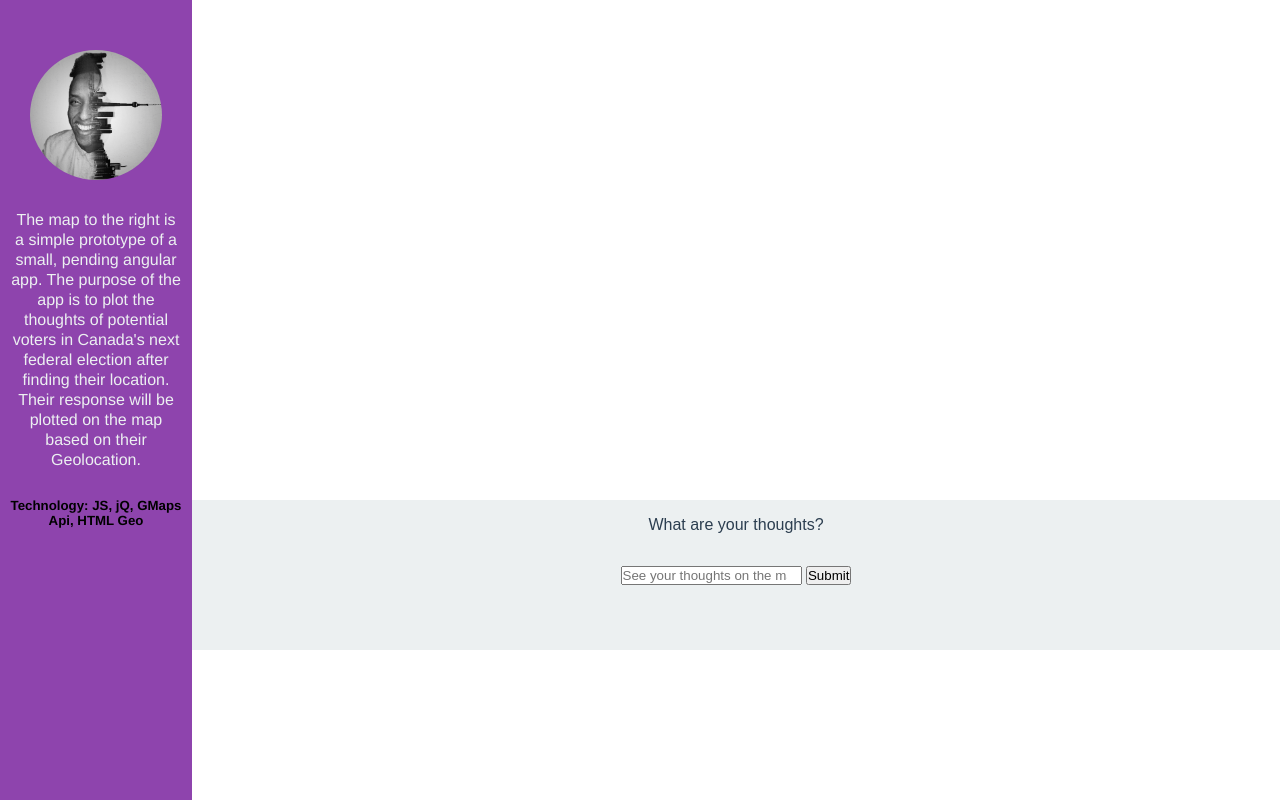
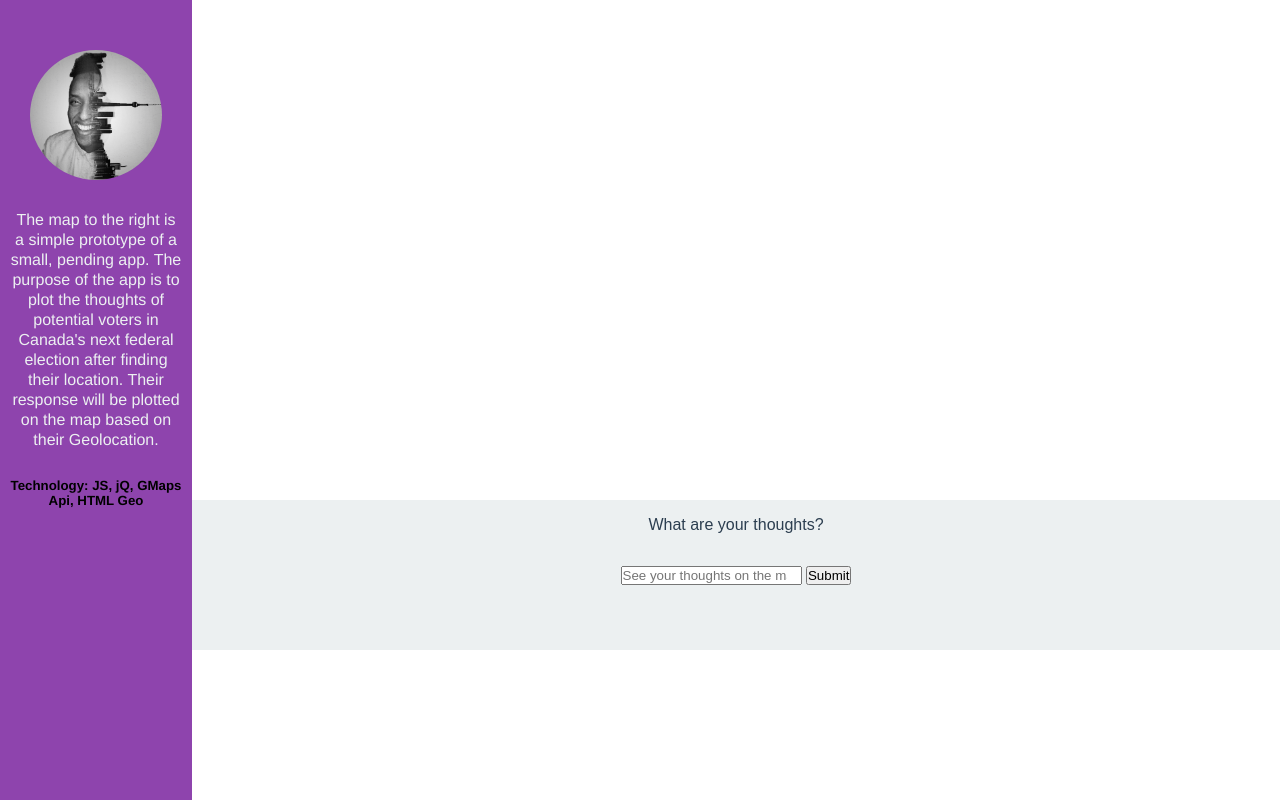
Before and after one commit to Haaruun/GeoProto, a plain HTML site: page index.html in a window 1280 px wide. Drawn offline with nearby package versions, Linux system fonts and the light colour scheme; some packages are replaced by stand-ins of ours.

Commit message:
Small edit

```diff
--- a/index.html
+++ b/index.html
@@ -14,7 +14,7 @@
 
 	<div class="side">
 		<img src="img/haaruun_to.jpg" alt="">
-		<p class="about">The map to the right is a simple prototype of a small, pending angular app. The purpose of the app is to plot the thoughts of potential voters in Canada's next federal election after finding their location. Their response will be plotted on the map based on their Geolocation.</p>
+		<p class="about">The map to the right is a simple prototype of a small, pending app. The purpose of the app is to plot the thoughts of potential voters in Canada's next federal election after finding their location. Their response will be plotted on the map based on their Geolocation.</p>
 		<br/ >
 		<h5>Technology: JS, jQ, GMaps Api, HTML Geo</h5>
 	</div>
```
